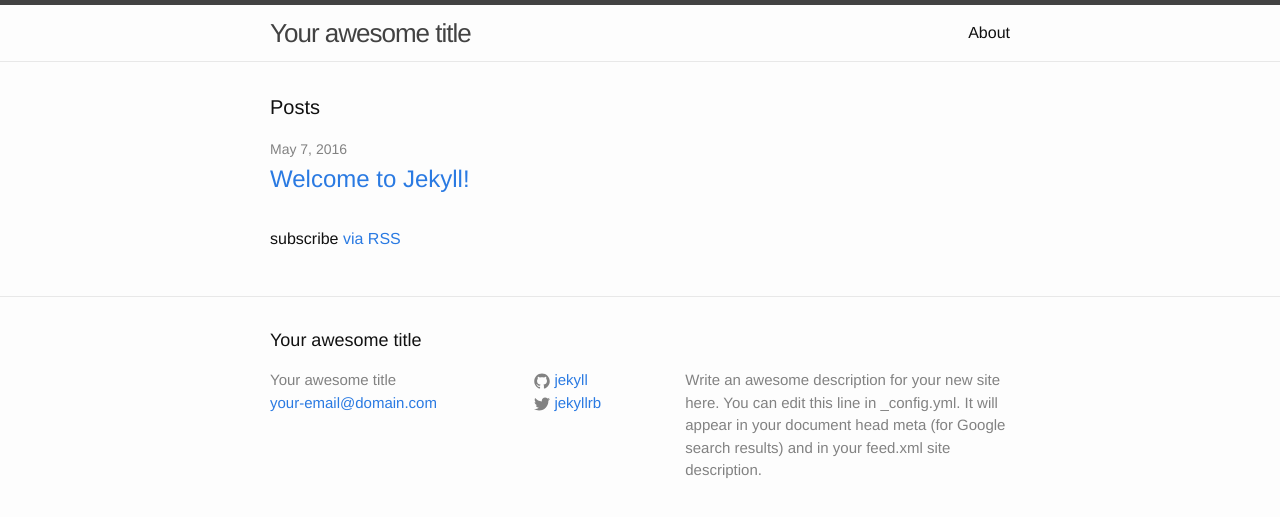
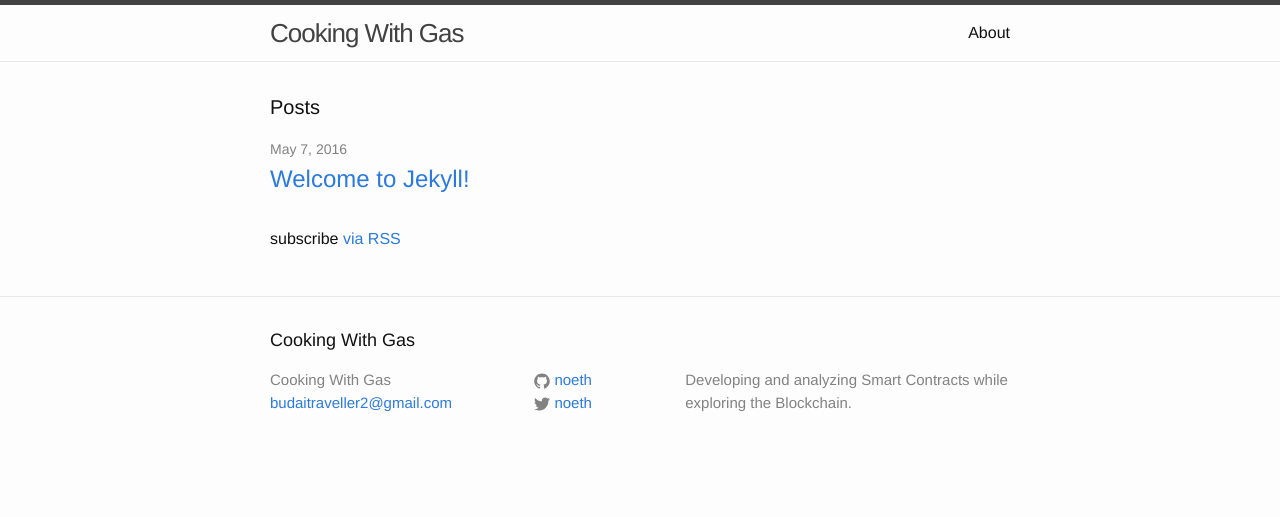
Before and after one commit to noeth/cookingwithgas, a Jekyll site: the page built from index.html, in a window 1280 px wide. Shown: the top 517 px of the page. Built offline with Jekyll 4.4.1, drawn with Linux system fonts in a browser that asks for light colours.

Commit message:
fixup config.yml

```diff
--- a/_config.yml
+++ b/_config.yml
@@ -6,16 +6,14 @@
 # 'jekyll serve'. If you change this file, please restart the server process.
 
 # Site settings
-title: Your awesome title
-email: your-email@domain.com
+title: Cooking With Gas
+email: budaitraveller2@gmail.com
 description: > # this means to ignore newlines until "baseurl:"
-  Write an awesome description for your new site here. You can edit this
-  line in _config.yml. It will appear in your document head meta (for
-  Google search results) and in your feed.xml site description.
+  Developing and analyzing Smart Contracts while exploring the Blockchain.
 baseurl: "" # the subpath of your site, e.g. /blog
-url: "http://yourdomain.com" # the base hostname & protocol for your site
-twitter_username: jekyllrb
-github_username:  jekyll
+url: "http://noeth.github.io" # the base hostname & protocol for your site
+twitter_username: noeth
+github_username:  noeth
 
 # Build settings
 markdown: kramdown
```
